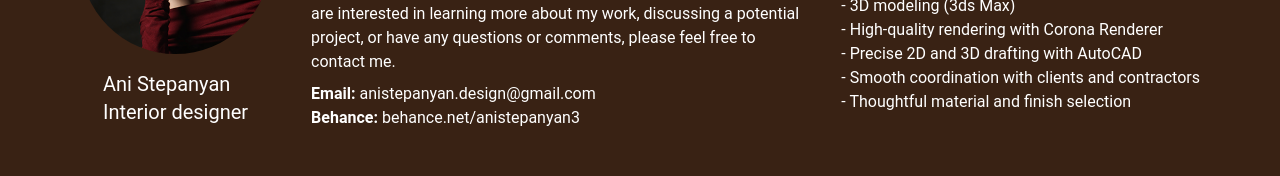
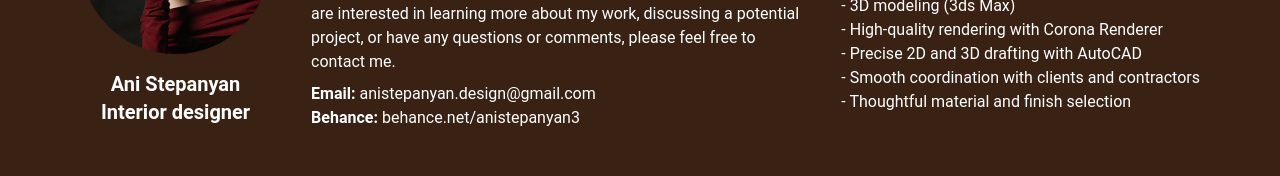
Before and after one commit to SargisCH/ani-portfolio, a Next.js app: page / in a window 1280 px wide. Shown: the part 187-363 px from the top of the page. Built offline with nearby package versions, Linux system fonts and the light colour scheme; no server answers; the database is empty.

Commit message:
text-bold

```diff
--- a/app/page.tsx
+++ b/app/page.tsx
@@ -22,7 +22,7 @@ export default async function Home() {
                 height={20}
                 priority
               />
-              <span className="mt-4 text-white text-xl ">
+              <span className="mt-4 text-white text-xl text-center font-bold">
                 <div>Ani Stepanyan</div>
                 <div>Interior designer</div>
               </span>
```
